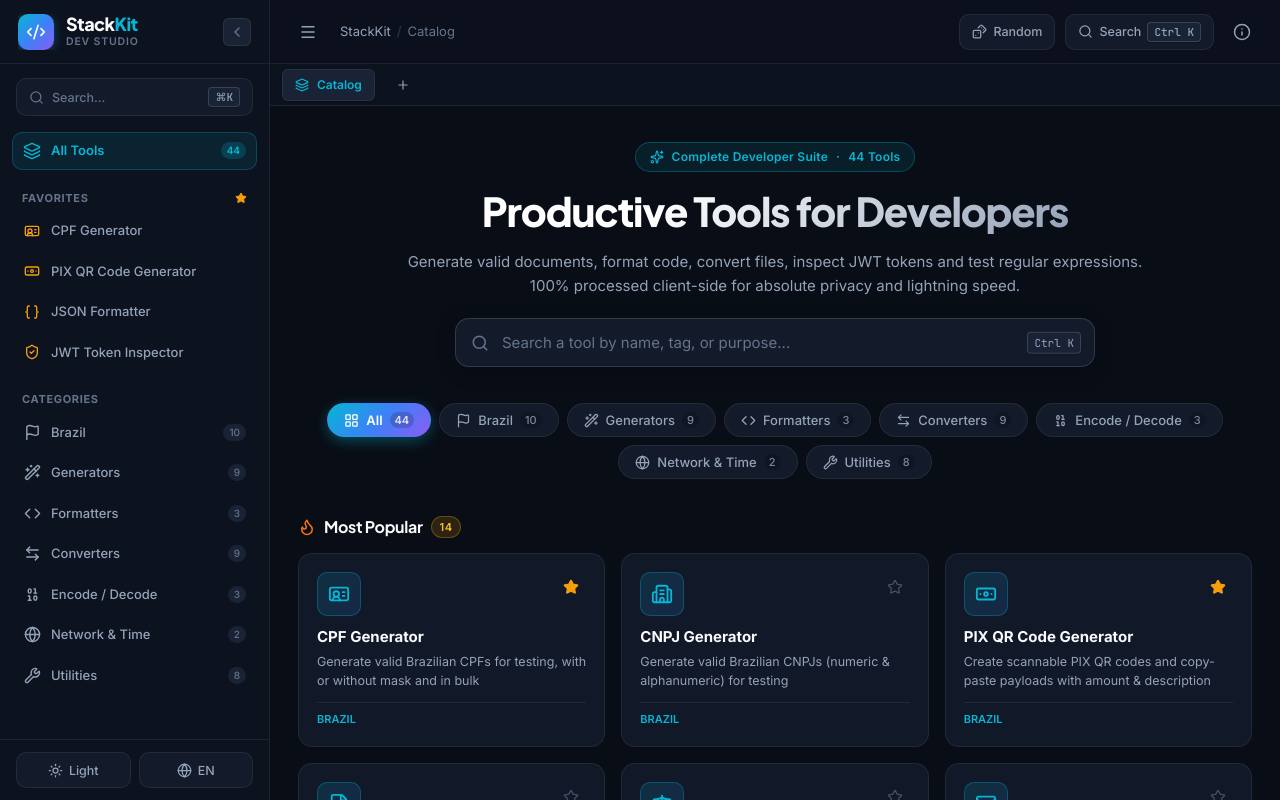
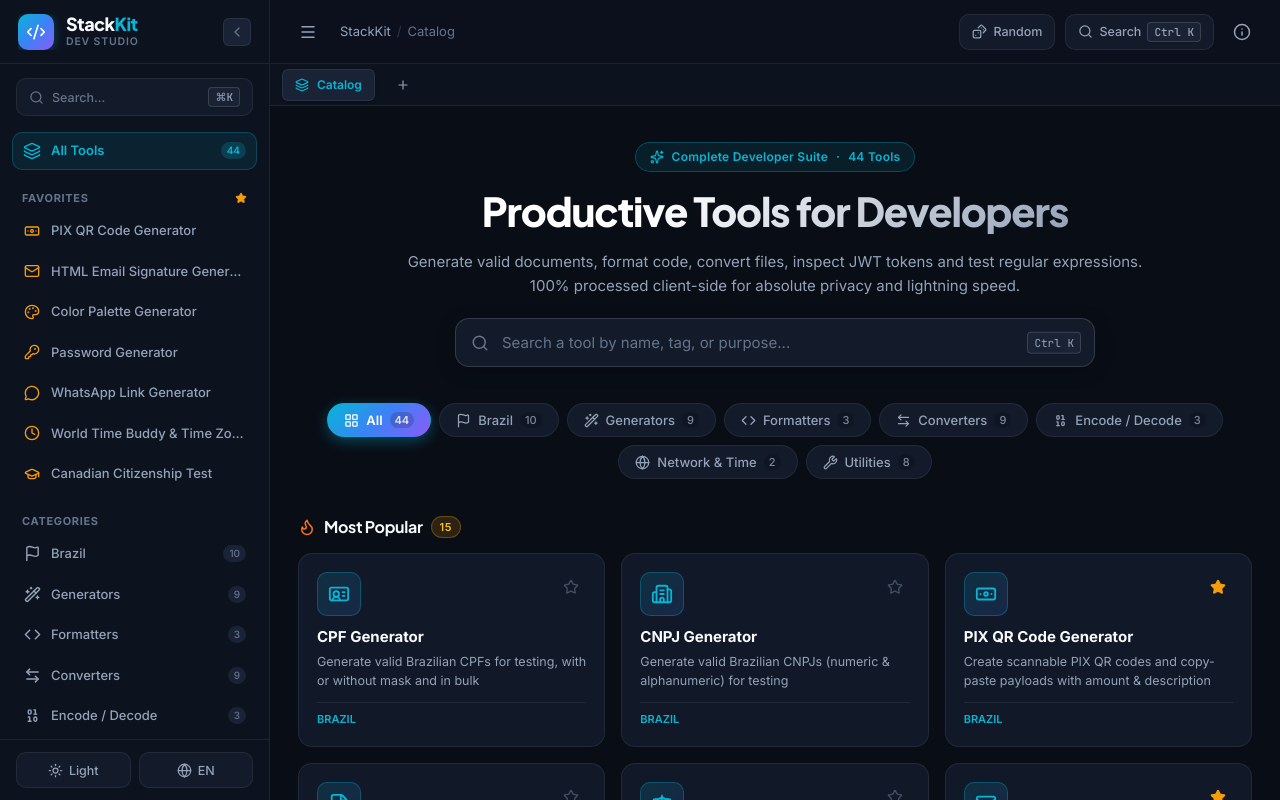
Before and after one commit to paulosales/stackkit, a React (Vite) app: page / in a window 1280 px wide. Built offline with nearby package versions, Linux system fonts and the light colour scheme.

Commit message:
default favorite tool implemented.

```diff
--- a/src/App.jsx
+++ b/src/App.jsx
@@ -45,6 +45,16 @@
   return 'en';
 }
 
+const DEFAULT_FAVORITES = [
+  'pix-generator',
+  'email-signature-generator',
+  'color-palette-generator',
+  'password-generator',
+  'whatsapp-link-generator',
+  'world-time-buddy',
+  'canadian-citizenship-test'
+];
+
 export default function App() {
   const [activeToolId, setActiveToolId] = useState(null);
   const [compliancePage, setCompliancePage] = useState(null);
@@ -53,9 +63,20 @@
   const [favorites, setFavorites] = useState(() => {
     try {
       const saved = localStorage.getItem('stackkit_favorites');
-      return saved ? JSON.parse(saved) : ['cpf-generator', 'json-formatter', 'pix-generator', 'jwt-inspector'];
+      if (saved) {
+        const parsed = JSON.parse(saved);
+        // Automatically migrate users having legacy default 4 favorites
+        const legacyDefault = ['cpf-generator', 'json-formatter', 'pix-generator', 'jwt-inspector'];
+        const isLegacy = Array.isArray(parsed) &&
+          parsed.length === legacyDefault.length &&
+          legacyDefault.every(id => parsed.includes(id));
+        if (!isLegacy && Array.isArray(parsed) && parsed.length > 0) {
+          return parsed;
+        }
+      }
+      return DEFAULT_FAVORITES;
     } catch {
-      return ['cpf-generator', 'json-formatter', 'pix-generator', 'jwt-inspector'];
+      return DEFAULT_FAVORITES;
     }
   });
 
--- a/src/data/toolsData.js
+++ b/src/data/toolsData.js
@@ -193,7 +193,7 @@
     description: 'Crie links diretos para WhatsApp prontos para compartilhar com mensagem',
     descriptionEn: 'Create click-to-chat WhatsApp direct links with pre-filled messages',
     icon: 'MessageCircle',
-    popular: false,
+    popular: true,
     tags: ['whatsapp', 'link', 'wa.me', 'mensagem', 'contato']
   },
   {
```
Also changed, not shown: 1 other file (tests, documents, lock files or other folders).
